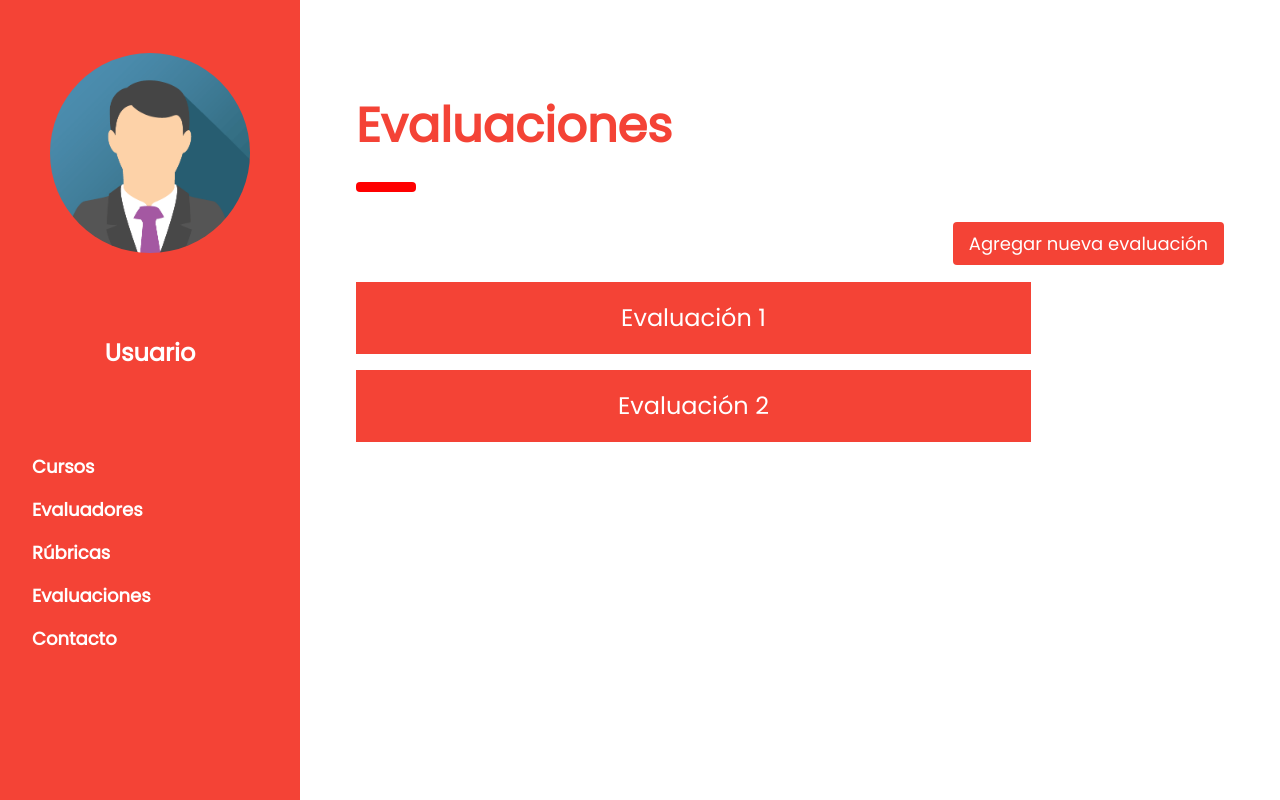
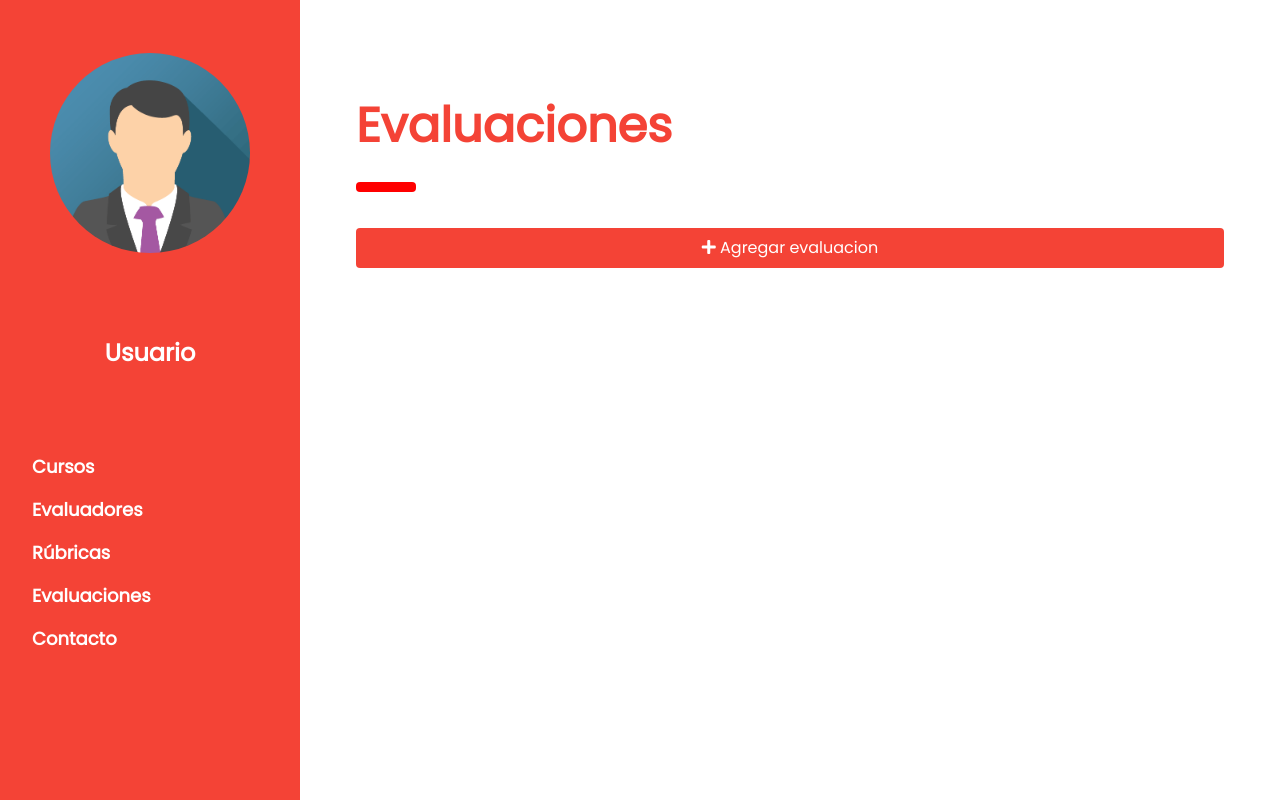
Before and after one commit to DCC-CC4401/2019-1-yet-another-quality-commit-T5, a Django app: template templates/evaluacion/evaluacion_admin.html in a window 1280 px wide. Run offline with Django 3.2, Linux system fonts and the light colour scheme; the template is opened without the code that fills it: values that come from a table or form of the project are taken from there, others are empty.

Commit message:
se han agregado forms para evaluaciones. Existe error al momento de agregar

```diff
--- a/Evaluaciones/forms.py
+++ b/Evaluaciones/forms.py
@@ -0,0 +1,35 @@
+from django import forms
+from Evaluaciones.models import *
+YEARS= [x for x in range(1940,2021)]
+
+class AddEvaluacion(forms.Form):
+    tiempo_min = forms.IntegerField(widget=forms.TextInput(attrs={'class': 'form-control'}),
+                             required=True)
+    tiempo_max = forms.IntegerField(widget=forms.TextInput(attrs={'class': 'form-control'}),
+                             required=True)
+
+    rubrica = forms.ModelChoiceField(queryset=Rubrica.objects,
+                                        widget=forms.Select(attrs={'class': 'form-control'}),
+                                        label='Rubrica')
+
+    fecha_inicio= forms.DateField(widget=forms.SelectDateWidget(years=YEARS))
+    fecha_fin=forms.DateField(widget=forms.SelectDateWidget(years=YEARS))
+    curso=forms.ModelChoiceField(queryset=Curso.objects, widget=forms.Select(attrs={'class':'form-control'}), label='Curso')
+    estado=forms.ChoiceField(choices=(("En curso", "En curso"), ("Finalizada", "Finalizada")), widget=forms.Select({'class':'form-control'}))
+    nombre=forms.CharField(max_length=40, widget=forms.TextInput(attrs={'class':'form-control'}))
+
+    def is_valid(self):
+        return super(AddEvaluacion,self).is_valid()
+
+    def save(self, *args, **kwargs):
+        evaluacion = Evaluacion(tiempo_min=self.cleaned_data['tiempo_min'],
+                      tiempo_max=self.cleaned_data['tiempo_max'],
+                      rubrica=self.cleaned_data['rubrica'],
+                      fecha_inicio=self.cleaned_data['fecha_inicio'],
+                      fecha_fin=self.cleaned_data['fecha_fin'],
+                        curso=self.cleaned_data['curso'],
+                        estado=self.cleaned_data['estado'],
+                        nombre=self.cleaned_data['nombre'])
+
+
+        evaluacion.save()
--- a/Evaluaciones/urls.py
+++ b/Evaluaciones/urls.py
@@ -4,5 +4,6 @@ from . import views
 urlpatterns = [
     path('evaluaciones', views.post_evaluaciones, name='evaluaciones'),
     path('evaluacion', views.post_evaluacion, name="evaluacion"),
-    path('postevaluacion', views.post_postevaluacion, name="post-evaluacion")
+    path('postevaluacion', views.post_postevaluacion, name="post-evaluacion"),
+    path('add_evaluacion',views.add_evaluacion, name='add_evaluacion')
 ]
--- a/templates/evaluacion/evaluacion_admin.html
+++ b/templates/evaluacion/evaluacion_admin.html
@@ -7,46 +7,30 @@
     <hr style="width:50px;border:5px solid red" class="w3-round">
   </div>
 
-<div class="w3-container">
-  <button class="w3-button w3-large w3-red w3-right w3-round">Agregar nueva evaluación</button><br>
+<div class="w3-margin-top w3-container w3-center">
+    <button onclick="document.getElementById('agregar').style.display='block'" class="w3-col w3-round w3-button w3-red w3-right">
+            <i class="fas fa-plus" style="text-align: center"></i>
+            Agregar evaluacion</button>
 </div>
+    <div id="agregar" class="w3-modal">
+    <div class="w3-modal-content w3-card-4 w3-animate-zoom" style="max-width:600px">
+        <div class="w3-center"><br>
+            <span onclick="document.getElementById('agregar').style.display='none'" class="w3-button w3-xlarge w3-transparent w3-display-topright" title="Close Modal">×</span>
+            <form class="w3-container" action="{% url 'evaluaciones:add_evaluacion' %}" method="post">
+                {% csrf_token %}
+                <table class="w3-table">
+                    {{ form.as_table }}
+                </table>
+            <button class="w3-button w3-block w3-red w3-section w3-padding" type="submit">Agregar</button>
+      </form>
+      </div>
+    </div>
 <!--Seccion rubricas-->
 
-<button onclick="myFunction('Demo3')" class="w3-btn w3-red w3-block w3-margin" style="width: 75%"><h3>
-    Evaluación 1</h3></button>
 
-<div id="Demo3" class="w3-hide w3-container w3-pale-red  w3-padding-large w3-margin"style="width: 75%">
-
-  <p><li>Curso: -</li>
-    <li>Fecha inicio: -</li>
-    <li>Fecha término: -</li>
-    <button class="w3-button w3-white w3-border w3-border-red w3-round-large">Rúbrica asociada</button>
-  <button class="w3-button w3-white w3-border w3-border-red w3-round-large">Exportar puntajes</button><br>
-</p>
-
-  <button onclick="window.location = '/evaluacion'" class="w3-button w3-large w3-red w3-round">Ver</button>
-  <button class="w3-button w3-large w3-red w3-margin-left w3-round">Modificar</button>
-  <button class="w3-button w3-large w3-red w3-right w3-round">Eliminar</button>
-</div>
-
-<button onclick="myFunction('Demo4')" class="w3-btn w3-red w3-block w3-margin" style="width: 75%"><h3>
-    Evaluación 2</h3></button>
-
-<div id="Demo4" class="w3-hide w3-container w3-pale-red w3-padding-large w3-margin"style="width: 75%">
-  <p><li>Curso: -</li>
-    <li>Fecha inicio: -</li>
-    <li>Fecha término: -</li>
-    <button class="w3-button w3-white w3-border w3-border-red w3-round-large">Rúbrica asociada</button>
-  <button class="w3-button w3-white w3-border w3-border-red w3-round-large">Exportar puntajes</button><br>
-</p>
-   <button onclick="window.location = '/evaluacion'" class="w3-button w3-large w3-red w3-round">Ver</button>
-  <button class="w3-button w3-large w3-red w3-margin-left w3-round">Modificar</button>
-  <button class="w3-button w3-large w3-red w3-right w3-round">Eliminar</button>
-</div>
-
-{% endblock %}
 
 </div>
+{% endblock %}
 
 
 </body>
```
Also changed, not shown: Evaluaciones/views.py (+13 -0 lines).
